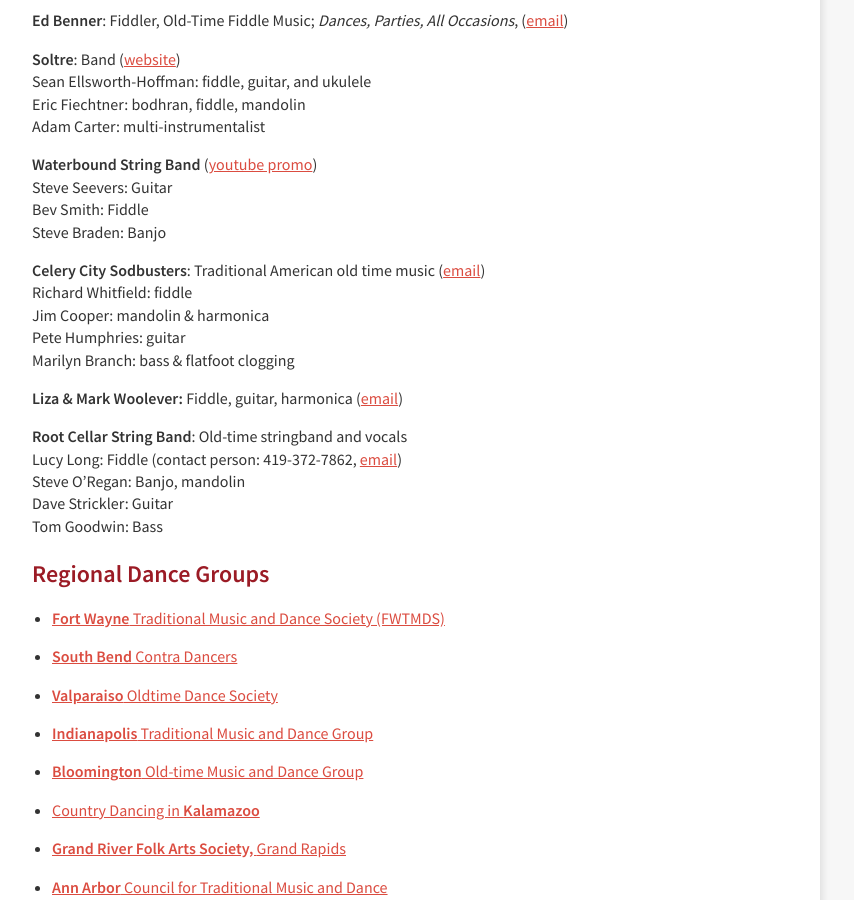
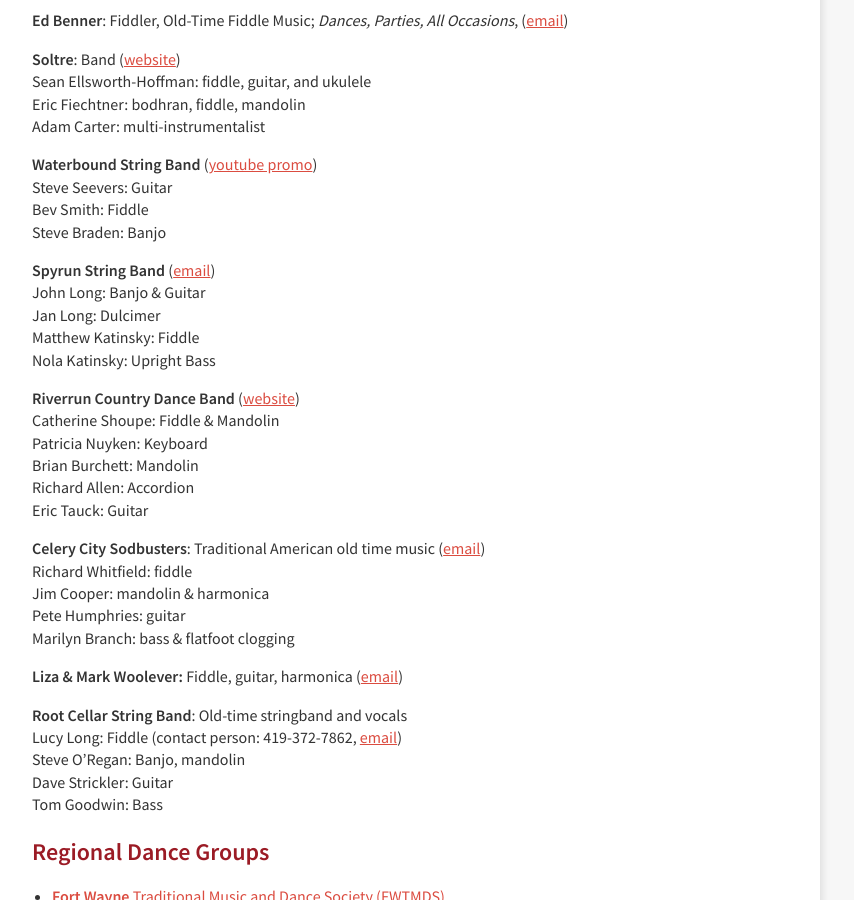
Before and after one commit to godancing/godancing.github.io, a Jekyll site: the page built from about.markdown, in a window 1280 px wide and 900 px high, scrolled down 1345 px. Shown: the whole window, without its empty margins (240-1094 px from the left). Built offline with Jekyll 4.4.1, drawn with Linux system fonts in a browser that asks for light colours.

Commit message:
Update about.markdown
add area bands

```diff
--- a/about.markdown
+++ b/about.markdown
@@ -67,6 +67,19 @@ Steve Seevers: Guitar<br>
 Bev Smith: Fiddle<br>
 Steve Braden: Banjo<br>
 
+**Spyrun String Band** ([email](mkatinsky@gmail.com))<br>
+John Long: Banjo & Guitar<br>
+Jan Long: Dulcimer<br>
+Matthew Katinsky: Fiddle<br>
+Nola Katinsky: Upright Bass<br>
+
+**Riverrun Country Dance Band** ([website](https://www.riverruncountrydanceband.com/))<br>
+Catherine Shoupe: Fiddle & Mandolin<br>
+Patricia Nuyken: Keyboard<br>
+Brian Burchett: Mandolin<br>
+Richard Allen: Accordion<br>
+Eric Tauck: Guitar<br>
+
 **Celery City Sodbusters**: Traditional American old time music ([email](mlbranch@yahoo.com))<br>
 Richard Whitfield: fiddle<br>
 Jim Cooper: mandolin & harmonica<br>
```
